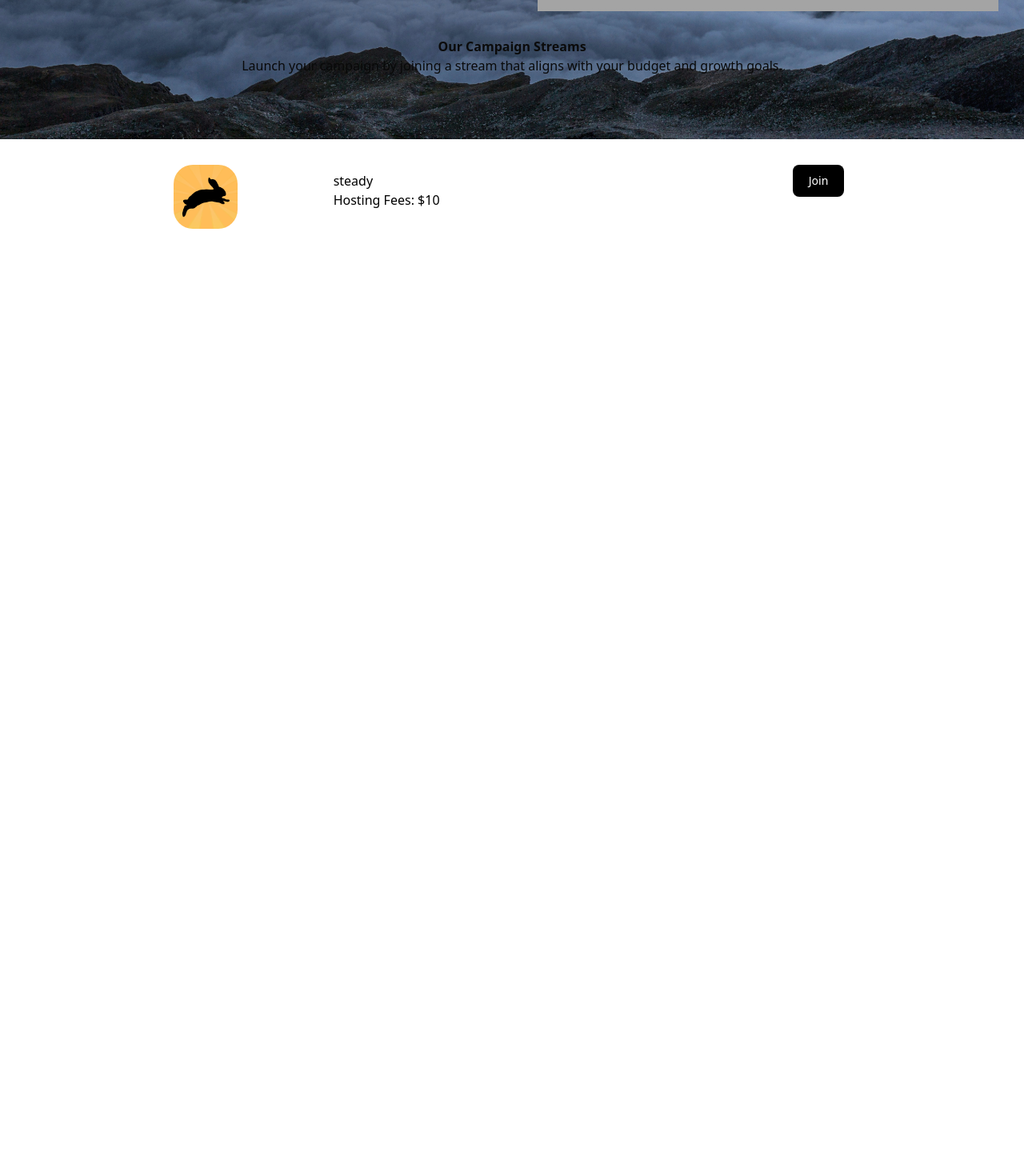
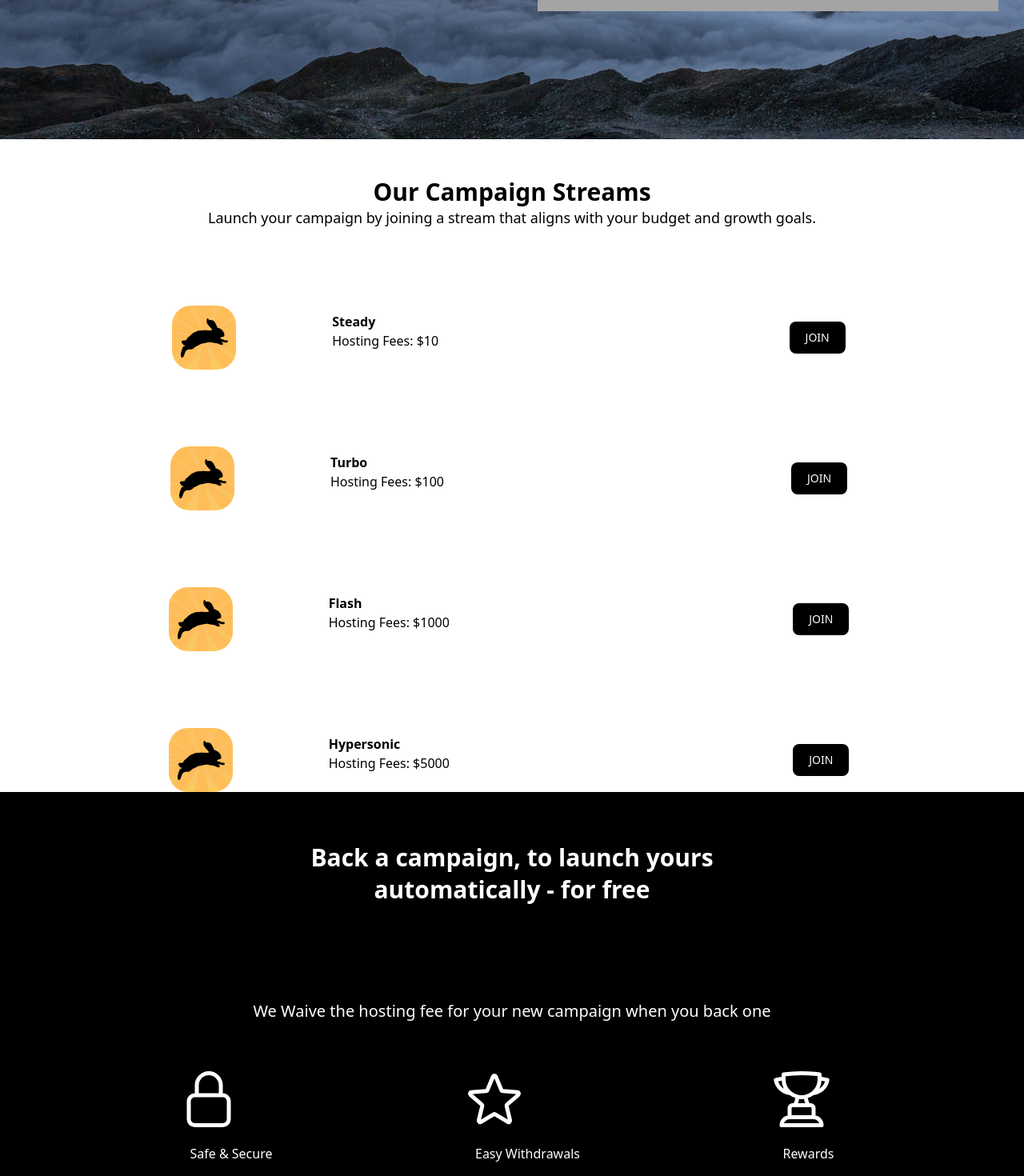
Before and after one commit to Hamza-nodejs/react-with-tailwindcss, a React (Vite) app: page / in a window 1280 px wide. Shown: the part 626-2096 px from the top of the page at 80% size. Before the commit the page ends 912 px from the top, so only its background shows below. Built offline with nearby package versions, Linux system fonts and the light colour scheme; grey boxes are pictures that could not be loaded.

Commit message:
banner.jsx

```diff
--- /dev/null
+++ b/src/components/Home/Campaign.jsx
@@ -0,0 +1,18 @@
+import React from 'react'
+
+export default function Campaign() {
+    return (
+        <>
+
+            <div className="h2 flex flex-col mt-44">
+                <h2 className='text-center font-bold text-3xl'>
+                    Our Campaign Streams
+                </h2>
+                <p className='text-center font-thin text-lg'>
+                    Launch your campaign by joining a stream that aligns with your budget and growth goals.
+                </p>
+            </div>
+
+        </>
+    )
+}
--- a/src/components/Home/Home3.jsx
+++ b/src/components/Home/Home3.jsx
@@ -1,35 +1,26 @@
 import React from 'react'
 import logo from "../../assets/logo.png"
 
-export default function Home3() {
+export default function Home3({ chainName, feeHosting, btnText }) {
     return (
         <>
-            <div className="h2 flex flex-col">
-                <h2 className='text-center size-18 font-extrabold'>
-                    Our Campaign Streams
-                </h2>
-                <p className='text-center font-medium'>
-                    Launch your campaign by joining a stream that aligns with your budget and growth goals.
-                </p>
-            </div>
-
-            <div className="chains flex flex-row justify-around mt-28">
+            <div className="chains flex flex-row justify-around mt-24">
                 <div className='flex flex-row space-x-28'>
                     <div className="image">
                         <img className='w-20 rounded-3xl' src={logo} alt="_chain_logo" />
                     </div>
                     <div className='p-2'>
-                        <h3>
-                            steady
+                        <h3 className='font-bold'>
+                            {chainName}
                         </h3>
                         <p>
-                            Hosting Fees: $10
+                            Hosting Fees: ${feeHosting}
                         </p>
                     </div>
                 </div>
 
-                <div>
-                    <button type="button" class="text-white bg-black hover:bg-blue-800 focus:ring-4 focus:ring-blue-300 font-medium rounded-lg text-sm px-5 py-2.5 me-2 mb-2 ">Join</button>
+                <div className='mt-5'>
+                    <button type="button" class="text-white bg-black hover:bg-blue-800 focus:ring-4 focus:ring-blue-300 font-medium rounded-lg text-sm px-5 py-2.5 me-2 mb-2 ">{btnText}</button>
                 </div>
 
             </div>
--- /dev/null
+++ b/src/components/Home/SecondBanner.jsx
@@ -0,0 +1,55 @@
+import React from 'react'
+
+export default function SecondBanner() {
+    return (
+        <>
+            <div className='bg-black text-white'>
+                <div className="text-center font-bold p-16 text-3xl">
+                    <h1>
+                        Back a campaign, to launch yours
+                    </h1>
+                    <h1 className='mt-1'>
+                        automatically - for free
+
+                    </h1>
+                </div>
+                <div className='text-center m-14 text-xl'>
+                    We Waive the hosting fee for your new campaign when you back one
+                </div>
+
+                <div className="icons flex justify-evenly ">
+                    <div>
+                        <svg xmlns="http://www.w3.org/2000/svg" fill="none" viewBox="0 0 24 24" strokeWidth={1.5} stroke="currentColor" className="size-20">
+                            <path strokeLinecap="round" strokeLinejoin="round" d="M16.5 10.5V6.75a4.5 4.5 0 1 0-9 0v3.75m-.75 11.25h10.5a2.25 2.25 0 0 0 2.25-2.25v-6.75a2.25 2.25 0 0 0-2.25-2.25H6.75a2.25 2.25 0 0 0-2.25 2.25v6.75a2.25 2.25 0 0 0 2.25 2.25Z" />
+                        </svg>
+
+                        <h2 className='m-4'>
+                            Safe & Secure
+                        </h2>
+                    </div>
+
+                    <div>
+                        <svg xmlns="http://www.w3.org/2000/svg" fill="none" viewBox="0 0 24 24" stroke-width="1.5" stroke="currentColor" class="size-20">
+                            <path stroke-linecap="round" stroke-linejoin="round" d="M11.48 3.499a.562.562 0 0 1 1.04 0l2.125 5.111a.563.563 0 0 0 .475.345l5.518.442c.499.04.701.663.321.988l-4.204 3.602a.563.563 0 0 0-.182.557l1.285 5.385a.562.562 0 0 1-.84.61l-4.725-2.885a.562.562 0 0 0-.586 0L6.982 20.54a.562.562 0 0 1-.84-.61l1.285-5.386a.562.562 0 0 0-.182-.557l-4.204-3.602a.562.562 0 0 1 .321-.988l5.518-.442a.563.563 0 0 0 .475-.345L11.48 3.5Z" />
+                        </svg>
+                        <h2 className='m-4'>
+                            Easy Withdrawals
+                        </h2>
+                    </div>
+
+                    <div>
+                        <svg xmlns="http://www.w3.org/2000/svg" fill="none" viewBox="0 0 24 24" stroke-width="1.5" stroke="currentColor" class="size-20">
+                            <path stroke-linecap="round" stroke-linejoin="round" d="M16.5 18.75h-9m9 0a3 3 0 0 1 3 3h-15a3 3 0 0 1 3-3m9 0v-3.375c0-.621-.503-1.125-1.125-1.125h-.871M7.5 18.75v-3.375c0-.621.504-1.125 1.125-1.125h.872m5.007 0H9.497m5.007 0a7.454 7.454 0 0 1-.982-3.172M9.497 14.25a7.454 7.454 0 0 0 .981-3.172M5.25 4.236c-.982.143-1.954.317-2.916.52A6.003 6.003 0 0 0 7.73 9.728M5.25 4.236V4.5c0 2.108.966 3.99 2.48 5.228M5.25 4.236V2.721C7.456 2.41 9.71 2.25 12 2.25c2.291 0 4.545.16 6.75.47v1.516M7.73 9.728a6.726 6.726 0 0 0 2.748 1.35m8.272-6.842V4.5c0 2.108-.966 3.99-2.48 5.228m2.48-5.492a46.32 46.32 0 0 1 2.916.52 6.003 6.003 0 0 1-5.395 4.972m0 0a6.726 6.726 0 0 1-2.749 1.35m0 0a6.772 6.772 0 0 1-3.044 0" />
+                        </svg>
+                        <h2 className='m-4'>
+                            Rewards
+                        </h2>
+
+                    </div>
+                </div>
+            </div>
+
+
+        </>
+    )
+}
--- a/src/pages/Home.jsx
+++ b/src/pages/Home.jsx
@@ -4,6 +4,8 @@ import NavBar from '../components/NavBar'
 import Home2 from '../components/Home/Home2'
 import mountainImage from "../assets/mountainImage.jpg";
 import Home3 from '../components/Home/Home3';
+import Campaign from '../components/Home/Campaign';
+import SecondBanner from '../components/Home/SecondBanner';
 
 export default function Home() {
     return (
@@ -16,7 +18,14 @@ export default function Home() {
                 <Banner />
                 <NavBar />
                 <Home2 />
-                <Home3 />
+                <Campaign />
+                <Home3 chainName="Steady" feeHosting="10" btnText="JOIN" />
+                <Home3 chainName="Turbo" feeHosting="100" btnText="JOIN" />
+                <Home3 chainName="Flash" feeHosting="1000" btnText="JOIN" />
+                <Home3 chainName="Hypersonic" feeHosting="5000" btnText="JOIN" />
+                <SecondBanner />
+
+
             </div>
         </>
     )
```
